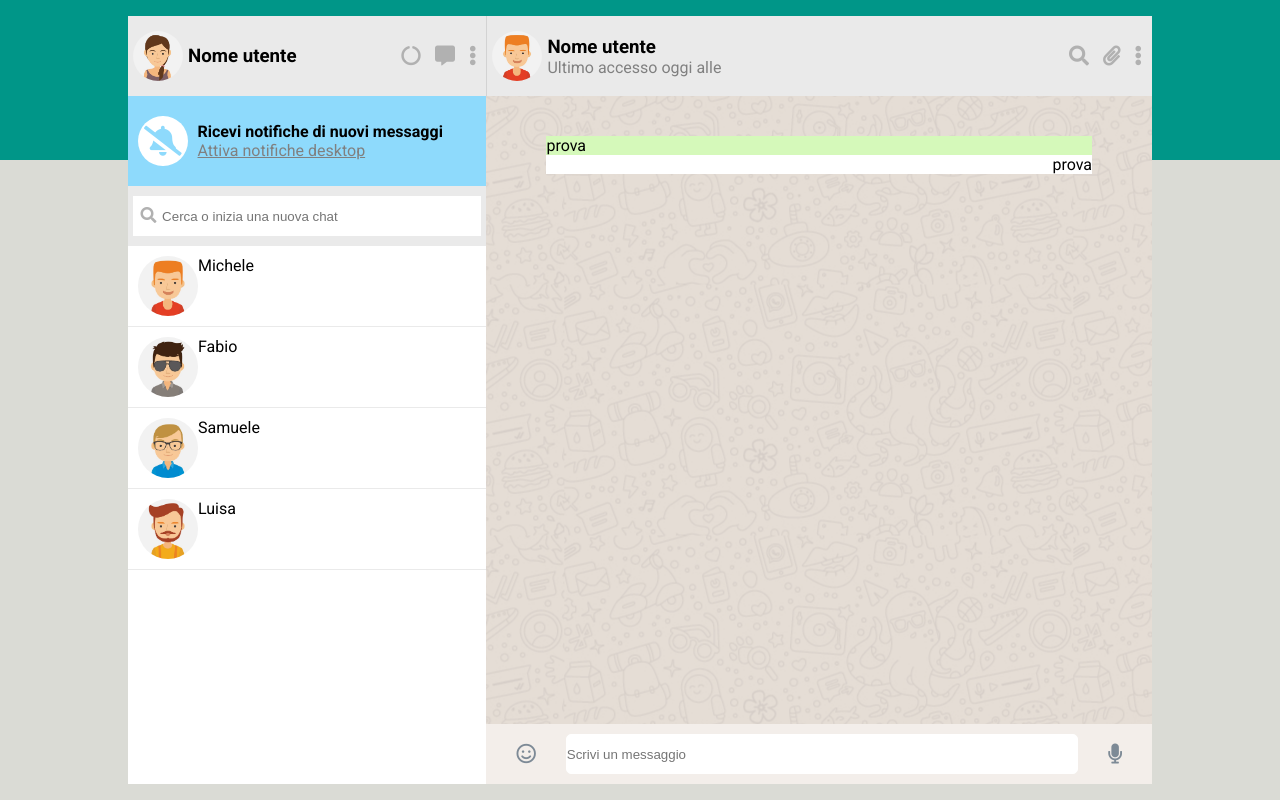
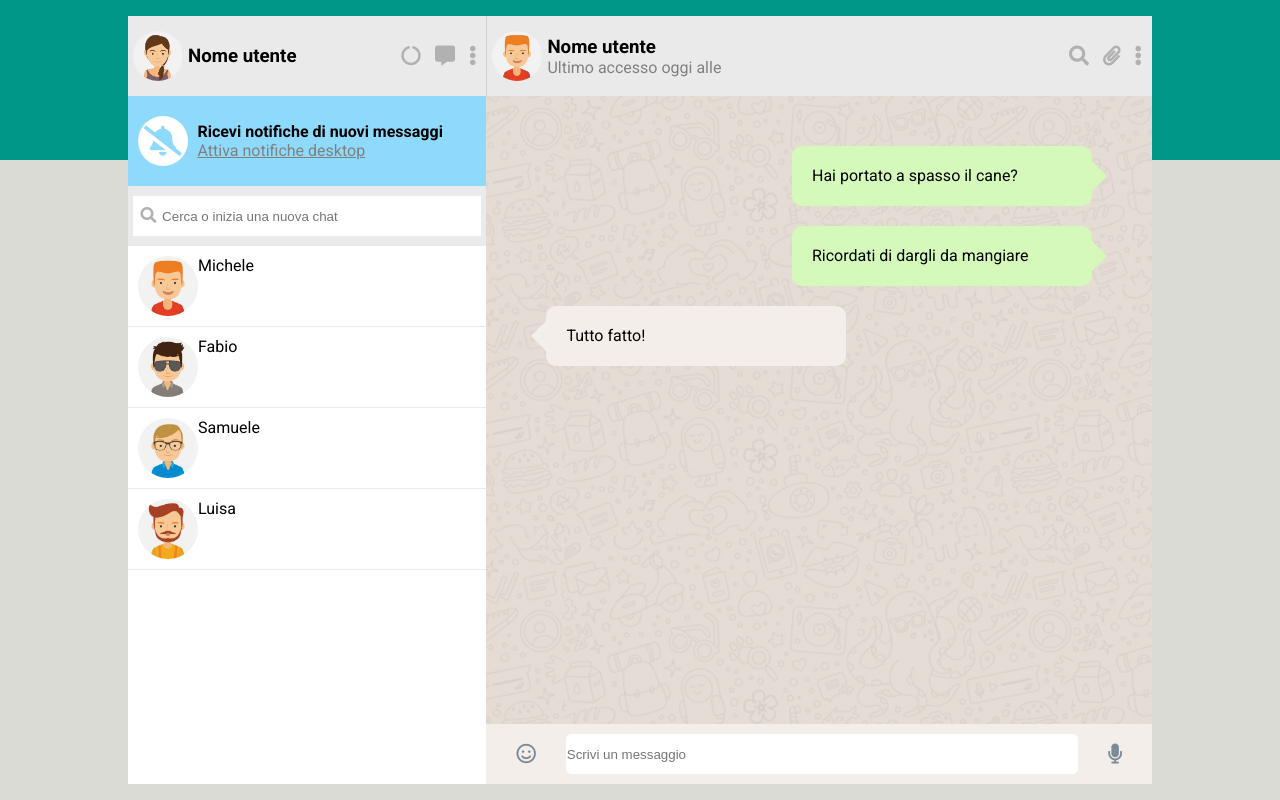
Before and after one commit to angelolamacchia/js-html-css-boolzap, a plain HTML site: page index.html in a window 1280 px wide. Drawn offline with nearby package versions, Linux system fonts and the light colour scheme.

Commit message:
aggiunti messaggi

```diff
--- a/css/style.css
+++ b/css/style.css
@@ -155,9 +155,64 @@ body {
 /* chat middle */
 .chat_container .chat_middle {
     height: calc(100% - 140px);
+    width: 100%;
     background-image: url("../img/mine.jpg");
     background-position: center;
     padding: 40px 60px;
+    overflow-y: scroll;
+    display: flex;
+    flex-direction: column;
+}
+
+.message_sent {
+    position: relative;
+    width: 300px;
+    height: 60px;
+    padding: 0 20px;
+    margin: 10px 0;
+    background: #d5f9ba;
+    border-radius: 10px;
+    align-self: flex-end;
+    text-align: left;
+    line-height: 60px;
+}
+.message_sent:after
+{
+    content: '';
+    position: absolute;
+    border-style: solid;
+    border-width: 15px 0 15px 15px;
+    border-color: transparent #d5f9ba;
+    display: block;
+    width: 0;
+    z-index: 1;
+    right: -15px;
+    top: 15px;
+}
+
+.message_received {
+    position: relative;
+    width: 300px;
+    height: 60px;
+    padding: 0 20px;
+    margin: 10px 0;
+    background: #f3eeea;
+    border-radius: 10px;
+    align-self: flex-start;
+    text-align: left;
+    line-height: 60px;
+}
+.message_received:after {
+    content: '';
+    position: absolute;
+    border-style: solid;
+    border-width: 15px 15px 15px 0;
+    border-color: transparent #f3eeea;
+    display: block;
+    width: 0;
+    z-index: 1;
+    left: -15px;
+    top: 15px;
 }
 /* chat bottom */
 .chat_container .chat_bottom {
@@ -180,14 +235,3 @@ body {
     border-radius: 5px;
     border: 1px solid white;
 }
-
-.chat_middle .messages_received {
-    text-align: left;
-    background-color: #d5f9ba;
-    width: 100%;
-}
-
-.chat_middle .messages_sent {
-    text-align: right;
-    background-color: #ffffff;
-}
--- a/index.html
+++ b/index.html
@@ -49,7 +49,7 @@
             <div class="users_bottom">
                 <div class="user" v-for="(contact, index) in contacts">
                     <img :src="imgPath + contacts[index].avatar" alt="">
-                    <p>{{contacts[index].name}}</p>
+                    <p>{{ contacts[index].name }}</p>
                 </div>
             </div>
 
@@ -72,18 +72,25 @@
             </div>
 
             <div class="chat_middle">
-                <div class="messages_received">
-                    prova
+
+                <div class="message_sent"  v-for="(message, index) in contacts[0].messages" v-if="contacts[0].messages[index].status == 'sent' ">
+                    {{ contacts[0].messages[index].text }}
                 </div>
-                <div class="messages_sent">
-                    prova
+
+                <div class="message_received" v-for="(message, index) in contacts[0].messages" v-if="contacts[0].messages[index].status == 'received' ">
+                    {{ contacts[0].messages[index].text }}
                 </div>
+
+                <!-- <div :class="messageClass" v-for="(message, index) in contacts[0].messages"
+                v-if="contacts[0].messages[index].status == 'sent' ? messageClass='message_sent' : messageClass='message_received' ">
+                    {{ contacts[0].messages[index].text }}
+                </div> -->
 
             </div>
 
             <div class="chat_bottom">
                 <i class="far fa-smile"></i>
-                <input type="text" name="message" id="message" placeholder="Scrivi un messaggio">
+                <input type="text" name="message" id="message" placeholder="Scrivi un messaggio" v-model="newMessage" @keyup.enter="sendMessage">
                 <i class="fas fa-microphone"></i>
             </div>
         </div>
--- a/js/master.js
+++ b/js/master.js
@@ -3,6 +3,7 @@ var root = new Vue ({
 
     data: {
         imgPath: "img/avatar",
+        messageClass: "",
         contacts: [
             {
                 name: 'Michele',
@@ -88,7 +89,14 @@ var root = new Vue ({
                 ],
             },
         ],
+        newMessage:"",
+    },
 
+    methods: {
+        sendMessage() {
+            this.contacts[0].messages.push({data:"", text: this.newMessage, status: "sent"});
+            this.newMessage="";
+        },
 
     },
 
```
